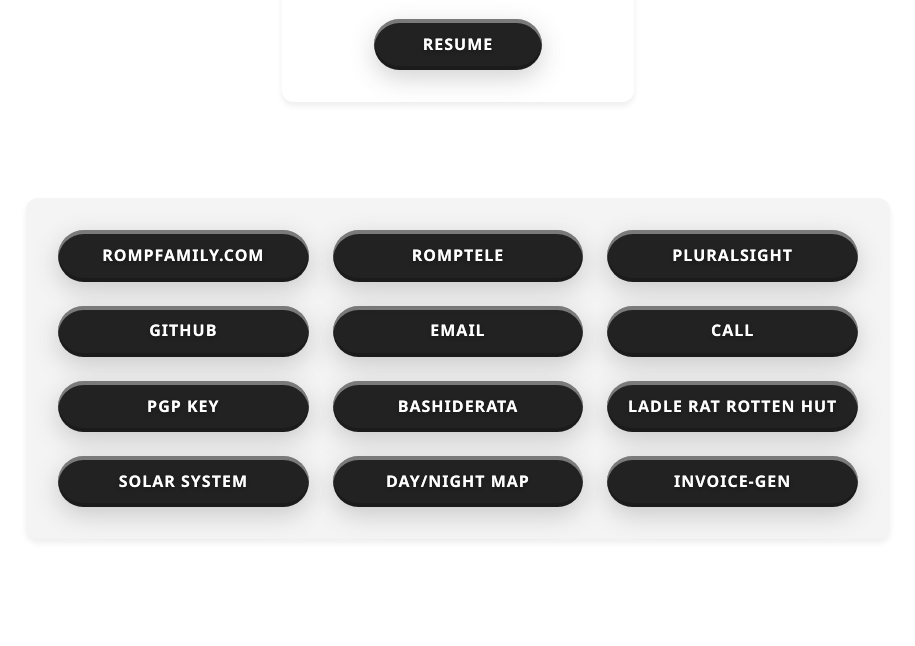
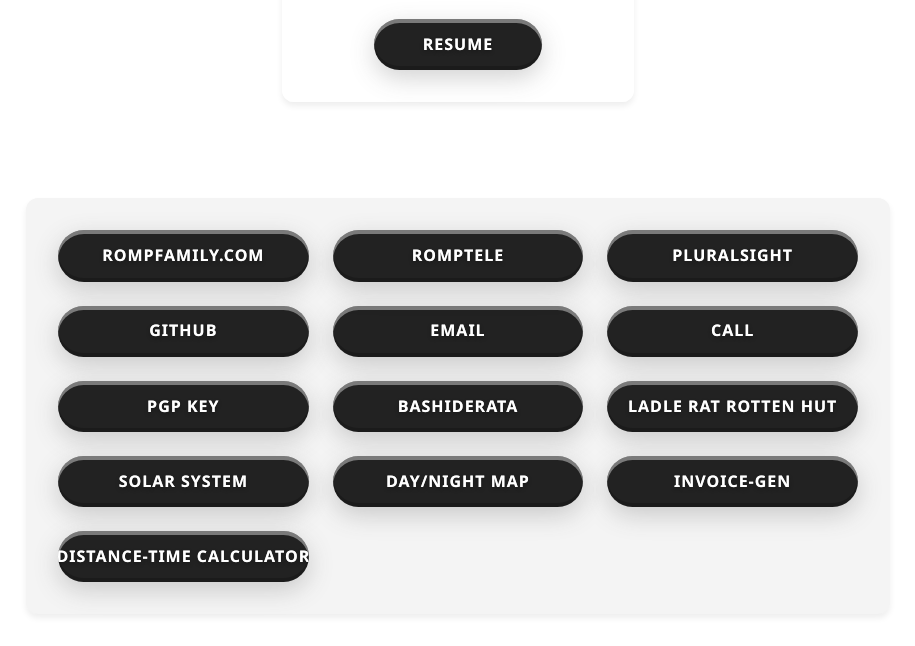
Before and after one commit to 151henry151/my-webserver-setup, a plain HTML site: page domains/com/hromp.com/public_html/index.html in a window 1280 px wide. Shown: the part 332-978 px from the top of the page, without its empty margins (182-1097 px from the left). Before the commit the page ends 903 px from the top, so only its background shows below. Drawn offline with Linux system fonts and the light colour scheme.

Commit message:
Add Distance-Time Calculator button to hromp.com home page

```diff
--- a/domains/com/hromp.com/public_html/index.html
+++ b/domains/com/hromp.com/public_html/index.html
@@ -263,6 +263,7 @@
                 <a href="solar-system-calculator/" class="service-link">Solar System</a>
                 <a href="/mercator/" class="service-link">Day/Night Map</a>
                 <a href="/invoice/" class="service-link">invoice-gen</a>
+                <a href="/distance-time-calc/" class="service-link">Distance-Time Calculator</a>
             </div>
         </div>
     </div>
```
